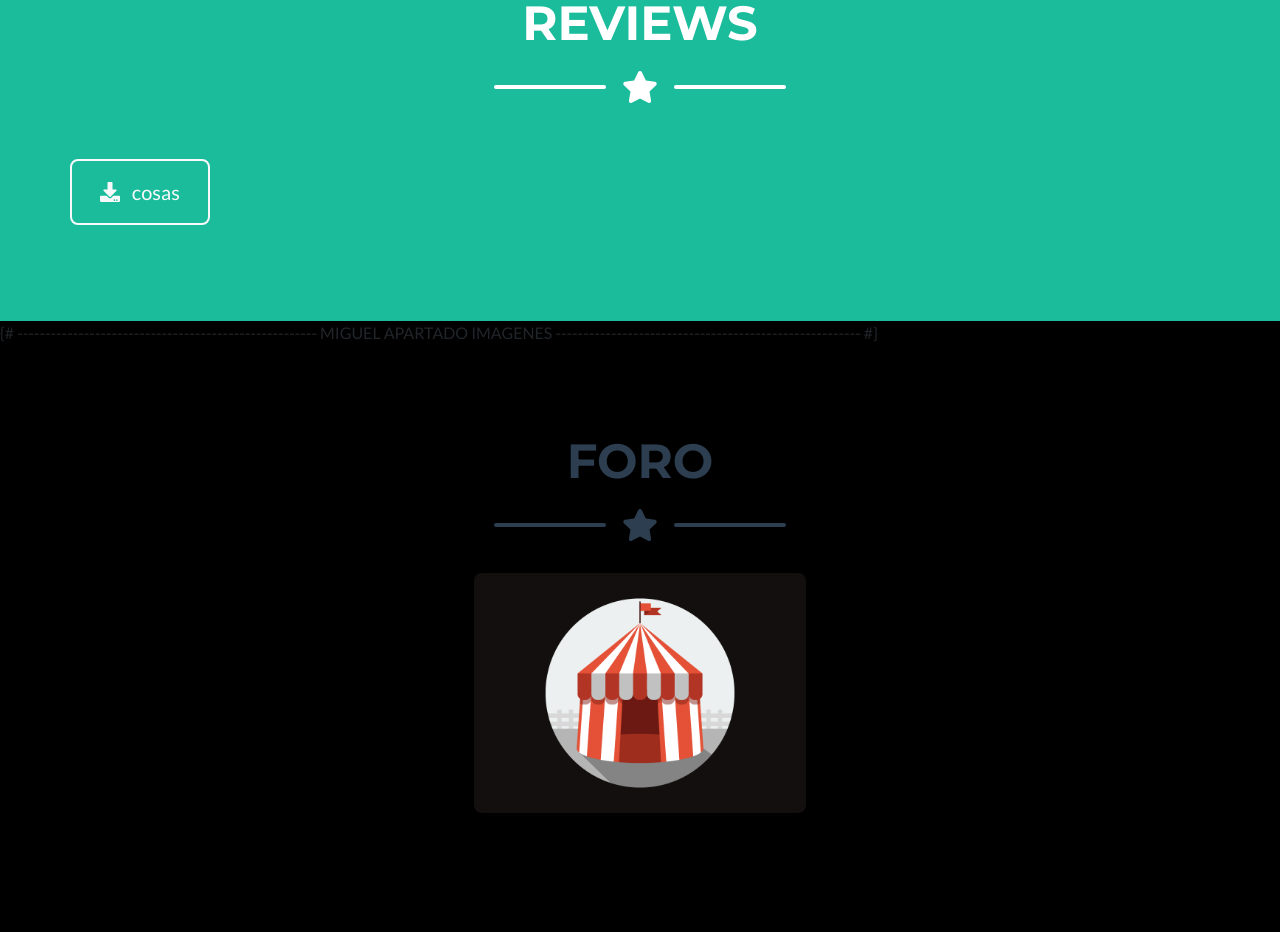
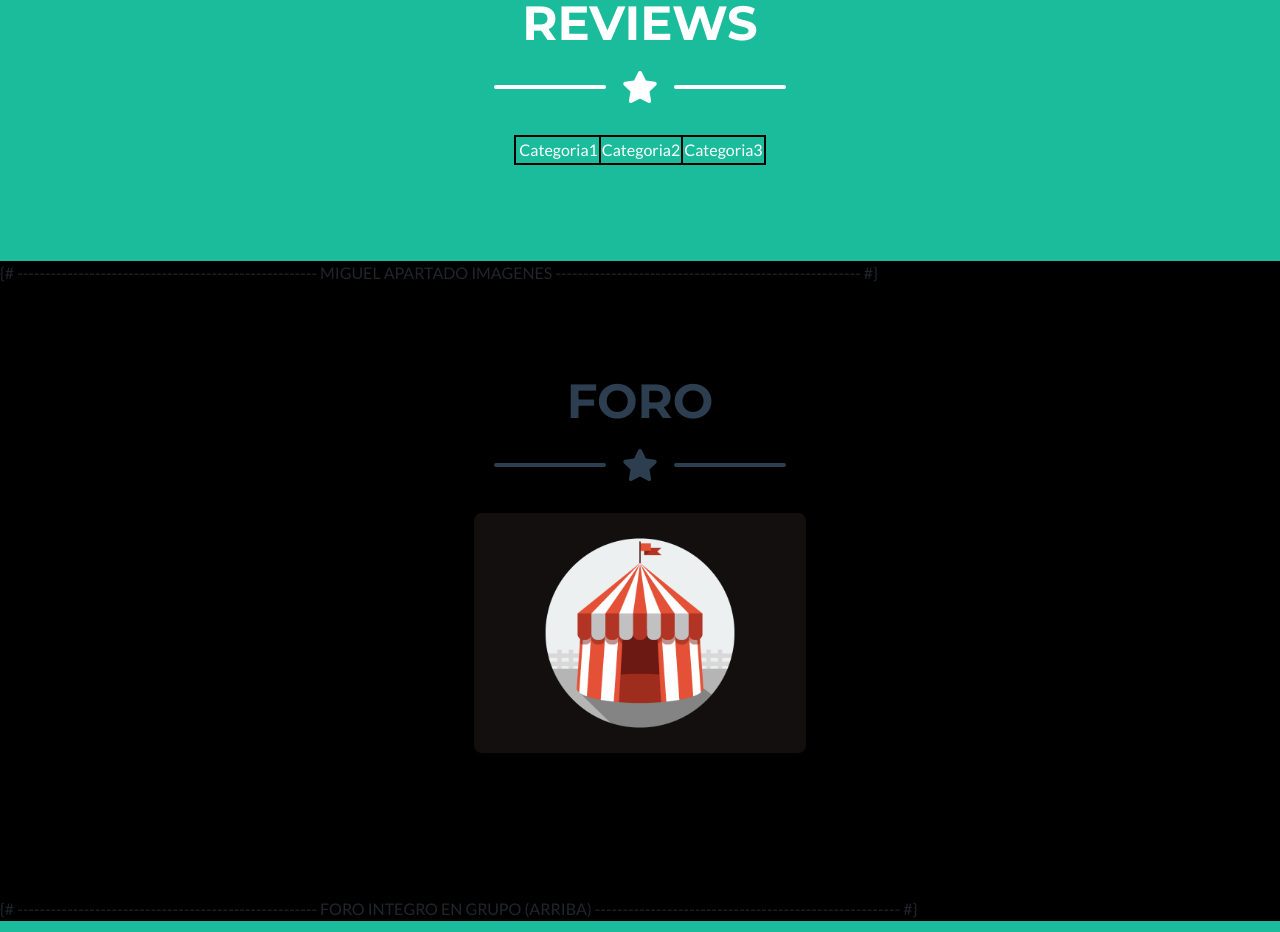
Before and after one commit to alcaann/TechReview, a plain HTML site: page dist/index.html in a window 1280 px wide. Shown: the part 1425-2357 px from the top of the page. Drawn offline with nearby package versions, Linux system fonts and the light colour scheme.

Commit message:
17 02 2021

```diff
--- a/dist/index.html
+++ b/dist/index.html
@@ -127,11 +127,13 @@
                 <!-- About Section Content-->
                 <div class="row">
                 <!-- About Section Button-->
-                <div class="text-center mt-4">
-                    <a class="btn btn-xl btn-outline-light" href="reviews.html">
-                        <i class="fas fa-download mr-2"></i>
-                        cosas
-                    </a>
+                <table style="margin: auto; border: 2px solid black">
+                    <th>
+                        <td> <a href=""></a> Categoria1</td>
+                        <td style="border: 2px solid black">Categoria2</td>
+                        <td style="border: 2px solid black">Categoria3</td>
+                    </th>
+                </table>
 
 
                 </div>
```
